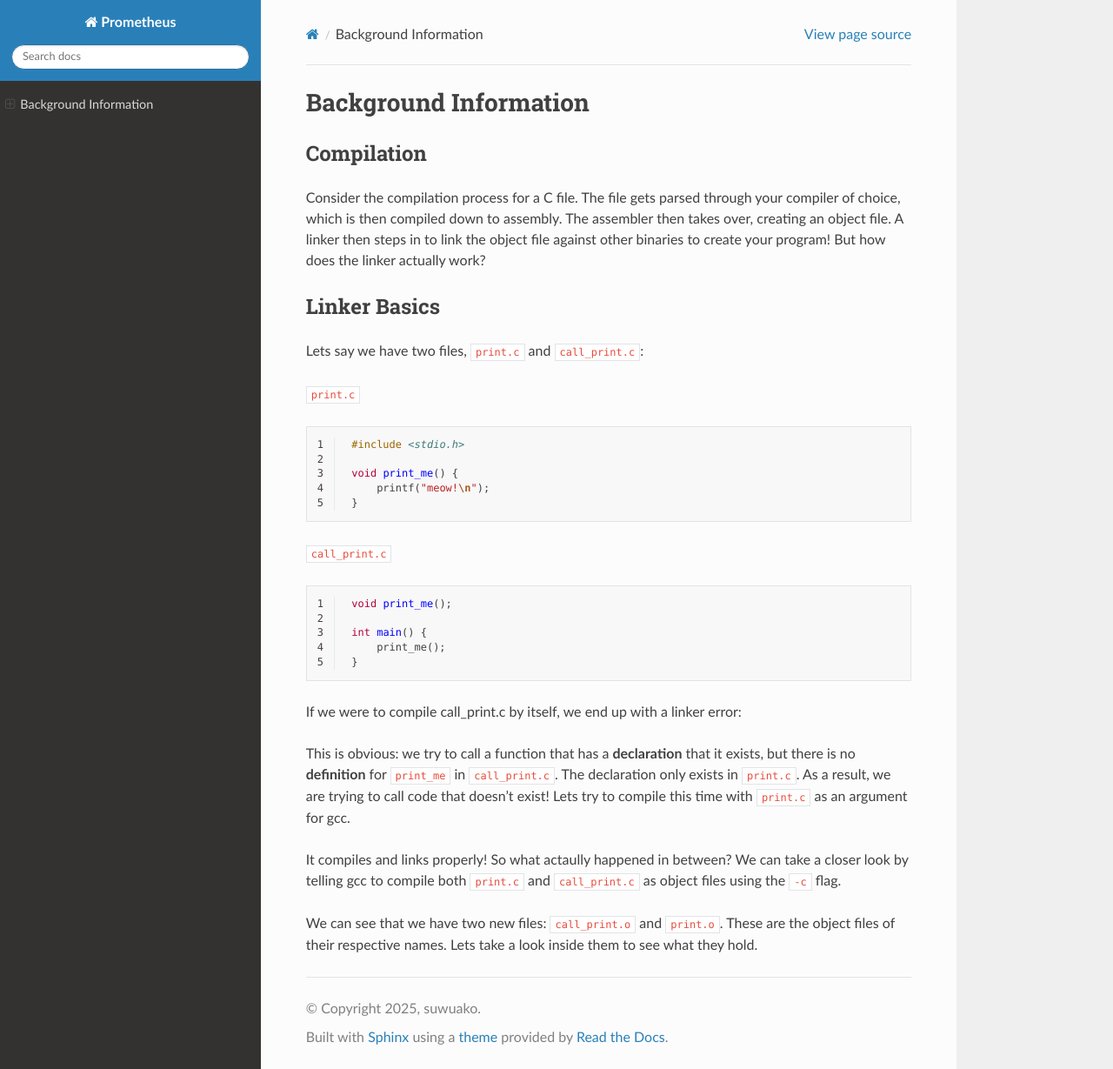
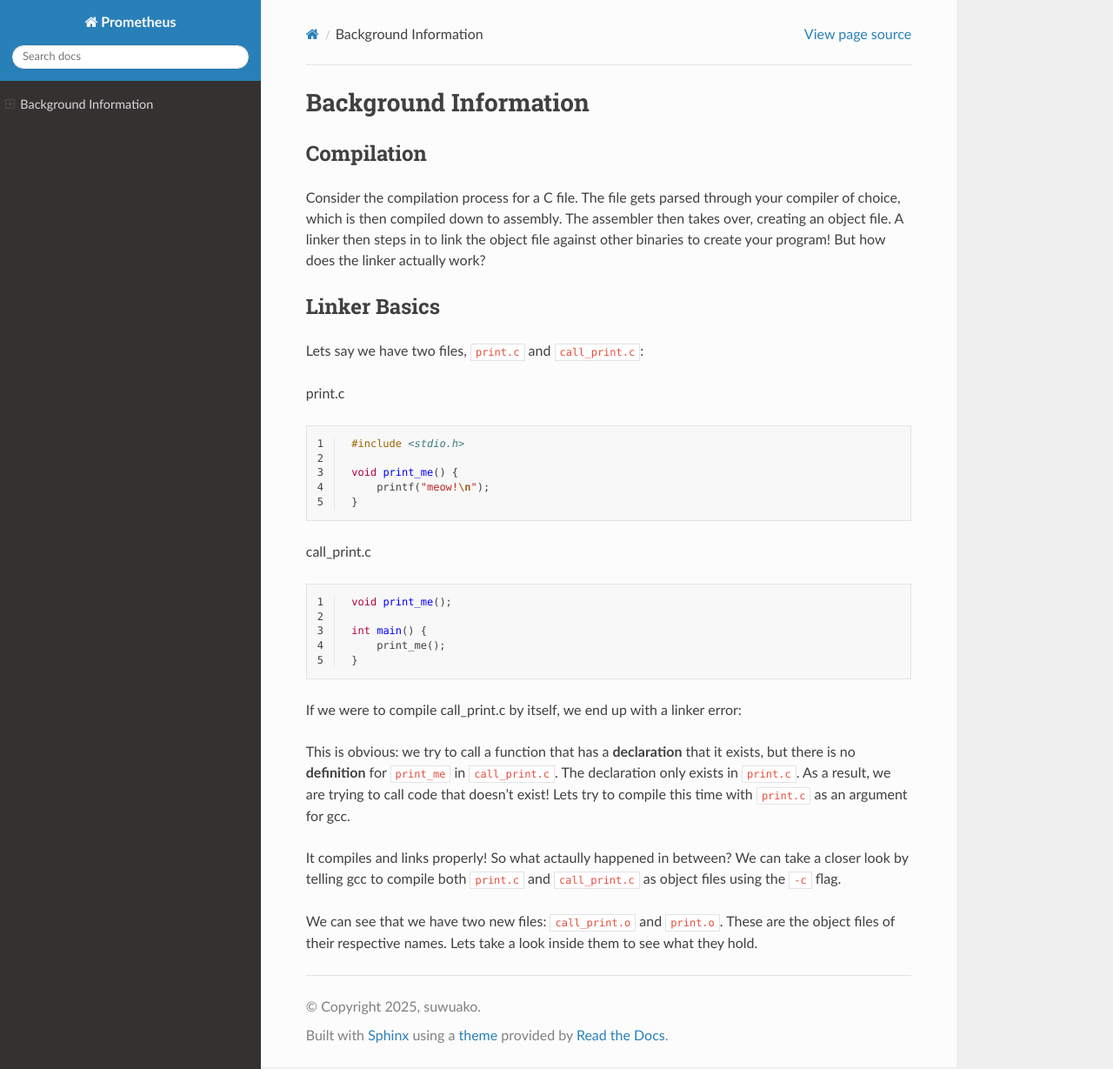
Before and after one commit to suwuako/prometheus, a Sphinx documentation site: the page built from docs/source/background.rst, in a window 1280 px wide and 1229 px high. Shown: the whole window at 87% size. Built offline with Sphinx 7.4.7 and the Read the Docs theme 3.1.0, drawn with Linux system fonts in a browser that asks for light colours.

Commit message:
docs: change spacing

```diff
--- a/docs/source/background.rst
+++ b/docs/source/background.rst
@@ -14,7 +14,7 @@
 
 Lets say we have two files, ``print.c`` and ``call_print.c``:
 
-``print.c``
+print.c
 
 .. code-block:: C
    :linenos:
@@ -25,7 +25,8 @@
         printf("meow!\n");
     }
 
-``call_print.c``
+
+call_print.c
 
 .. code-block:: C
    :linenos:
@@ -36,10 +37,11 @@
         print_me();
     }
 
+
 If we were to compile call_print.c by itself, we end up with a linker error:
 
 .. code-block::
-     ❯ gcc call_print.c
+    ❯ gcc call_print.c
     /usr/bin/ld: /tmp/cc5dtrRn.o: in function ``main':
     call_print.c:(.text+0x5): undefined reference to ``print_me'
     collect2: error: ld returned 1 exit status
```
